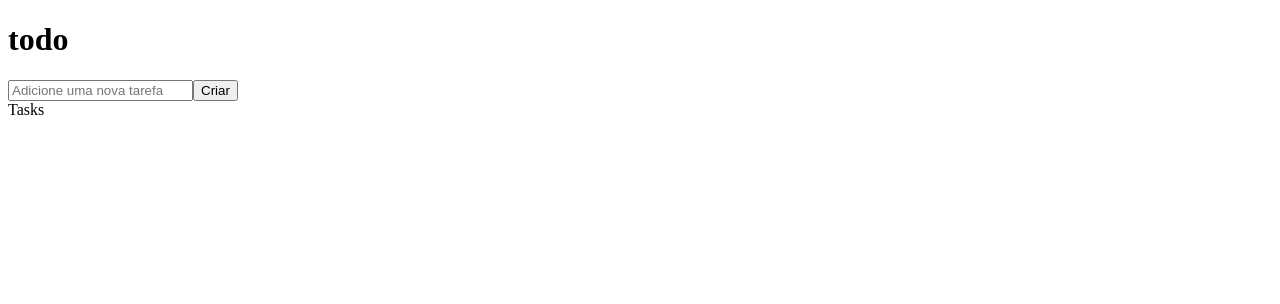
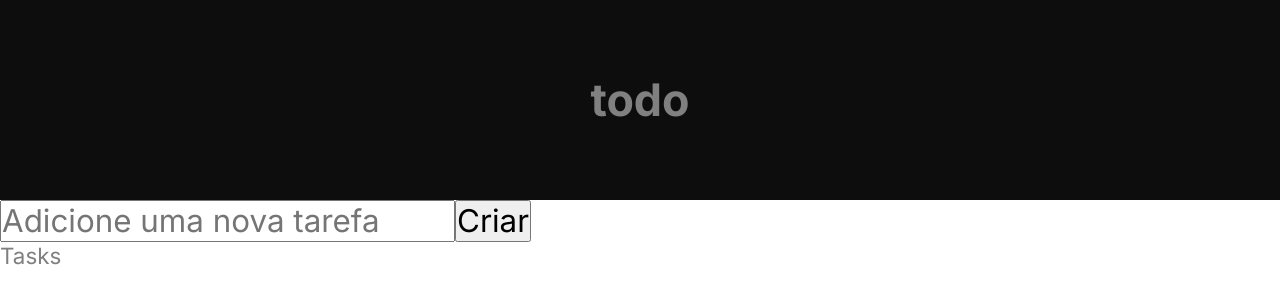
Before and after one commit to DericksonLossIT/desafio01-conceitos-react, a React (Vite) app: page / in a window 1280 px wide. Shown: the top 304 px of the page. Built offline with nearby package versions, Linux system fonts and the light colour scheme.

Commit message:
reconfigures styles

```diff
--- a/index.html
+++ b/index.html
@@ -5,7 +5,7 @@
     <link rel="preconnect" href="https://fonts.googleapis.com" />
     <link rel="preconnect" href="https://fonts.gstatic.com" crossorigin />
     <link
-      href="https://fonts.googleapis.com/css2?family=Roboto:wght@400;700&display=swap"
+      href="https://fonts.googleapis.com/css2?family=Inter:wght@400;700&display=swap"
       rel="stylesheet"
     />
     <link rel="icon" type="image/svg+xml" href="/vite.svg" />
--- a/package.json
+++ b/package.json
@@ -9,6 +9,7 @@
     "preview": "vite preview"
   },
   "dependencies": {
+    "phosphor-react": "^1.4.1",
     "react": "^18.2.0",
     "react-dom": "^18.2.0"
   },
--- /dev/null
+++ b/src/App.module.css
@@ -0,0 +1,7 @@
+.todoHeader {
+  background: var(--gray-700);
+  display: flex;
+  align-items: center;
+  justify-content: center;
+  height: 200px;
+}
--- a/src/App.tsx
+++ b/src/App.tsx
@@ -1,4 +1,8 @@
 import { useState, ChangeEvent, FormEvent } from "react";
+import Task from "./components/Task";
+
+import styles from "./App.module.css";
+import "./global.css";
 
 interface Task {
   content: string;
@@ -27,8 +31,8 @@ function App() {
   }
 
   return (
-    <div className="App">
-      <header className="todo">
+    <div className={styles.App}>
+      <header className={styles.todoHeader}>
         <h1>todo</h1>
       </header>
       <main>
@@ -42,16 +46,12 @@ function App() {
           Criar
         </button>
 
-        <div className="tasks">
+        <div className={styles.tasks}>
           Tasks
-          <div className="taskList">
-            {taskList.map((task) => {
+          <div className={styles.taskList}>
+            {taskList.map(({ content, isComplete }) => {
               return (
-                <div>
-                  <div>Checkbox status: {task.isComplete}</div>
-                  <p>{task.content}</p>
-                  <div>Delete</div>
-                </div>
+                <Task key={content} content={content} isComplete={isComplete} />
               );
             })}
           </div>
--- a/src/assets/global.css
+++ /dev/null
@@ -1,20 +0,0 @@
-:root {
-  --purple: #8284fa;
-  --purple-dark: #5e60ce;
-  --blue: #4ea8de;
-  --blue-dark: #1e6f9f;
-
-  --gray-100: #f2f2f2;
-  --gray-200: #d9d9d9;
-  --gray-300: #808080;
-  --gray-400: #333333;
-  --gray-500: #262626;
-  --gray-600: #1a1a1a;
-  --gray-700: #0d0d0d;
-  --danger: #e25858;
-}
-
-body {
-  font-family: "Roboto", sans-serif;
-  line-height: 140%;
-}
--- /dev/null
+++ b/src/global.css
@@ -0,0 +1,39 @@
+:root {
+  --purple: #8284fa;
+  --purple-dark: #5e60ce;
+  --blue: #4ea8de;
+  --blue-dark: #1e6f9f;
+
+  --gray-100: #f2f2f2;
+  --gray-200: #d9d9d9;
+  --gray-300: #808080;
+  --gray-400: #333333;
+  --gray-500: #262626;
+  --gray-600: #1a1a1a;
+  --gray-700: #0d0d0d;
+  --danger: #e25858;
+}
+
+:focus {
+  border: 1px solid #5e60ce;
+  border-radius: 8px;
+}
+
+* {
+  margin: 0;
+  padding: 0;
+  box-sizing: border-box;
+}
+
+body {
+  background-color: var(--gray-900);
+  color: var(--gray-300);
+  -webkit-font-smoothing: antialiased;
+}
+
+body,
+input,
+button {
+  font-family: "Inter", sans-serif;
+  font-size: 140%;
+}
```
Also changed, not shown: 1 other file (tests, documents, lock files or other folders).
